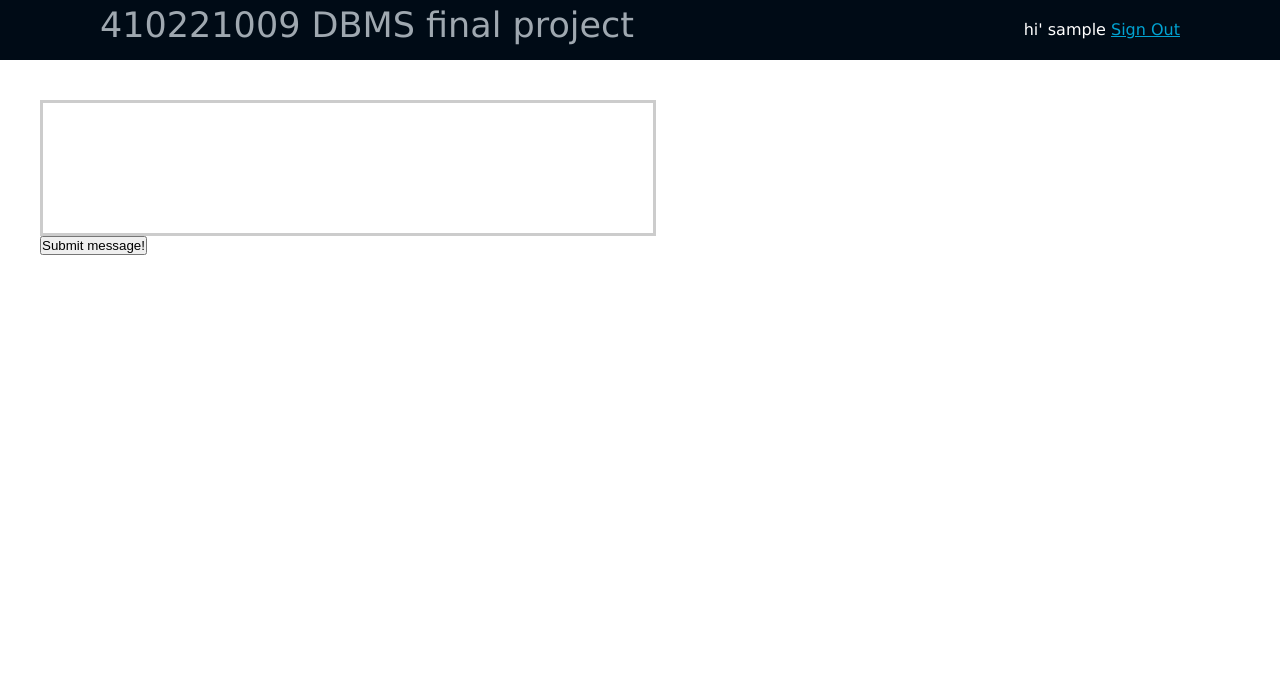
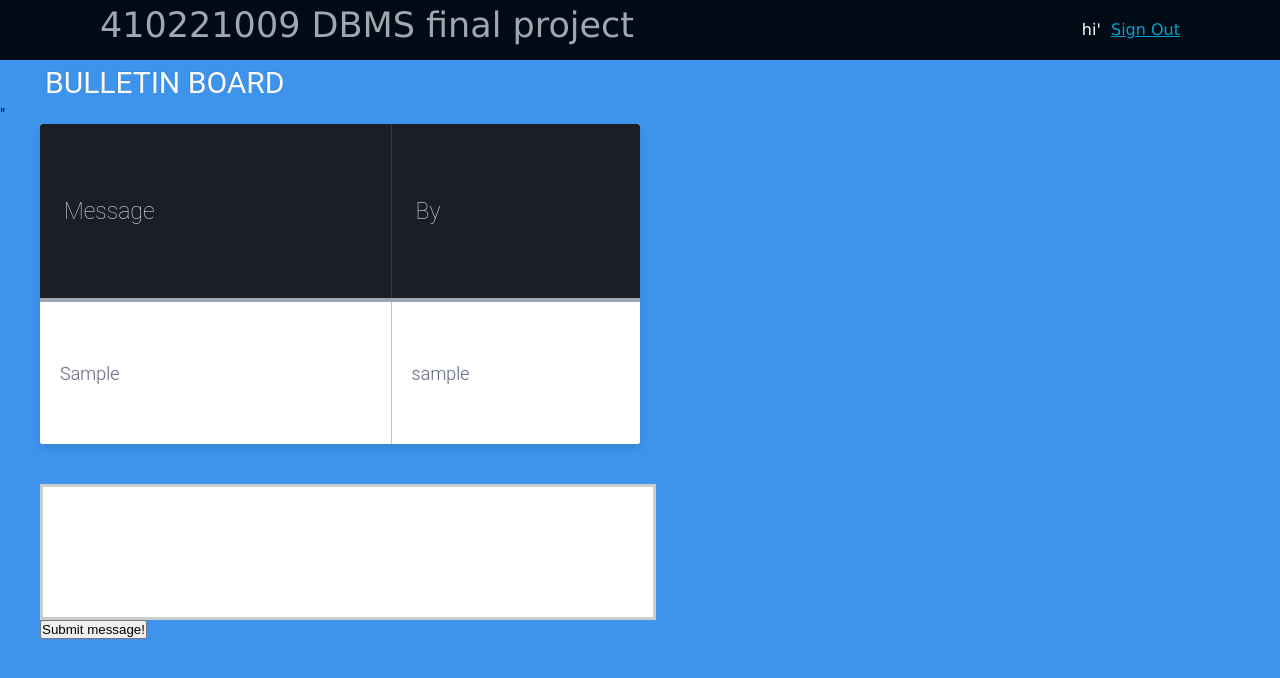
Before and after one commit to hiimdoublej/dbms2016, a PHP site: page /home.php in a window 1280 px wide. Shown: the top 678 px of the page. Run offline with PHP 8.4, Linux system fonts and the light colour scheme; the visitor is signed in with stand-in values (Sample User, id 1); tables that the repository leaves empty or names only in its code hold one stand-in row (values such as "Sample post"); data that the repository does not hold is empty.

Commit message:
Improved UI and forms.

```diff
--- a/home.php
+++ b/home.php
@@ -28,6 +28,32 @@
     </div>
 </div>
 
+<?php
+$sql_select = "SELECT msg, username FROM messages, users WHERE messages.uid = users.user_id";
+$result = mysql_query($sql_select);
+if(count($result) > 0)
+{
+	?>
+	<div class="table-title">
+		<h3>Bulletin Board</h3>
+	</div>
+    <table class = "table-fill">
+    <tr><th>Message</th>
+    <th>By</th>"
+    <?php
+    while($row=mysql_fetch_object($result))
+    {
+    	echo "<tr><td>".$row -> msg."</td>";
+    	echo "<td>".$row -> username."</td></tr>";
+    }
+    echo "</table>";
+}
+else
+{
+	echo "No message here ! be the first !";
+}
+?>
+
 <form action="home.php" method="POST">
     <input type="hidden" name="submit" value="1" />
     <textarea name="message" id = 'msg'></textarea><br />
--- a/index.php
+++ b/index.php
@@ -30,7 +30,7 @@
 <html xmlns="http://www.w3.org/1999/xhtml">
 <head>
 <meta http-equiv="Content-Type" content="text/html; charset=utf-8" />
-<title>cleartuts - Login & Registration System</title>
+<title>410221009 bboard</title>
 <link rel="stylesheet" href="style.css" type="text/css" />
 </head>
 <body>
@@ -42,7 +42,7 @@
 <center>
 <div id="login-form">
 <form method="post">
-<table align="center" width="30%" border="0">
+<table id = "login" align="center" width="30%" border="0">
 <tr>
 <td><input type="text" name="email" placeholder="Your Email" required /></td>
 </tr>
--- a/register.php
+++ b/register.php
@@ -31,7 +31,7 @@
 <html xmlns="http://www.w3.org/1999/xhtml">
 <head>
 <meta http-equiv="Content-Type" content="text/html; charset=utf-8" />
-<title>Login & Registration System</title>
+<title>410221009 bboard</title>
 <link rel="stylesheet" href="style.css" type="text/css" />
 
 </head>
--- a/style.css
+++ b/style.css
@@ -10,16 +10,16 @@
 {
  margin-top:70px;
 }
-table
+table#login
 {
- border:solid #dcdcdc 1px;
+ border:solid #dcdcdc 5px;
  padding:25px;
  box-shadow: 0px 0px 1px rgba(0,0,0,0.2);
 }
 table tr,td
 {
  padding:15px;
- //border:solid #e1e1e1 1px;
+ //border:solid #e1e1e1 0px;
 }
 table tr td input
 {
@@ -40,7 +40,7 @@
  width:100%;
  height:45px;
  border:0px;
- background:#db8d00;
+ background:#3e94ec;
  background:-moz-linear-gradient(top, #595959 , #515151);
  border-radius:3px;
  box-shadow: 1px 1px 1px rgba(1,0,0,0.2);
@@ -124,3 +124,151 @@
 }
 
 /* css for home page */
+
+/* imported table style */
+
+@import url(http://fonts.googleapis.com/css?family=Roboto:400,500,700,300,100);
+
+body {
+  background-color: #3e94ec;
+  font-family: "Roboto", helvetica, arial, sans-serif;
+  font-size: 16px;
+  font-weight: 400;
+  text-rendering: optimizeLegibility;
+}
+
+div.table-title {
+   display: block;
+  margin-left:40px;
+  max-width: 600px;
+  padding:5px;
+  width: 100%;
+}
+
+.table-title h3 {
+   color: #fafafa;
+   font-size: 30px;
+   font-weight: 400;
+   font-style:normal;
+   font-family: "Roboto", helvetica, arial, sans-serif;
+   text-shadow: -1px -1px 1px rgba(0, 0, 0, 0.1);
+   text-transform:uppercase;
+}
+
+
+/*** Table Styles **/
+
+.table-fill {
+  background: white;
+  border-radius:3px;
+  border-collapse: collapse;
+  height: 320px;
+  margin-left:40px;
+  max-width: 600px;
+  padding:5px;
+  width: 100%;
+  box-shadow: 0 5px 10px rgba(0, 0, 0, 0.1);
+  animation: float 5s infinite;
+}
+
+th {
+  color:#D5DDE5;;
+  background:#1b1e24;
+  border-bottom:4px solid #9ea7af;
+  border-right: 1px solid #343a45;
+  font-size:23px;
+  font-weight: 100;
+  padding:24px;
+  text-align:left;
+  text-shadow: 0 1px 1px rgba(0, 0, 0, 0.1);
+  vertical-align:middle;
+}
+
+th:first-child {
+  border-top-left-radius:3px;
+}
+
+th:last-child {
+  border-top-right-radius:3px;
+  border-right:none;
+}
+
+tr {
+  border-top: 1px solid #C1C3D1;
+  border-bottom-: 1px solid #C1C3D1;
+  color:#666B85;
+  font-size:16px;
+  font-weight:normal;
+  text-shadow: 0 1px 1px rgba(256, 256, 256, 0.1);
+}
+
+tr:hover td {
+  background:#4E5066;
+  color:#FFFFFF;
+  border-top: 1px solid #22262e;
+  border-bottom: 1px solid #22262e;
+}
+
+tr:first-child {
+  border-top:none;
+}
+
+tr:last-child {
+  border-bottom:none;
+}
+
+tr:nth-child(odd) td {
+  background:#EBEBEB;
+}
+
+tr:nth-child(odd):hover td {
+  background:#4E5066;
+}
+
+tr:last-child td:first-child {
+  border-bottom-left-radius:3px;
+}
+
+tr:last-child td:last-child {
+  border-bottom-right-radius:3px;
+}
+
+td {
+  margin-left:20px;
+  background:#FFFFFF;
+  padding:20px;
+  text-align:left;
+  vertical-align:middle;
+  font-weight:300;
+  font-size:18px;
+  text-shadow: -1px -1px 1px rgba(0, 0, 0, 0.1);
+  border-right: 1px solid #C1C3D1;
+}
+
+td:last-child {
+  border-right: 0px;
+}
+
+th.text-left {
+  text-align: left;
+}
+
+th.text-center {
+  text-align: center;
+}
+
+th.text-right {
+  text-align: right;
+}
+
+td.text-left {
+  text-align: left;
+}
+
+td.text-center {
+  text-align: center;
+}
+
+td.text-right {
+  text-align: right;
+}
```
